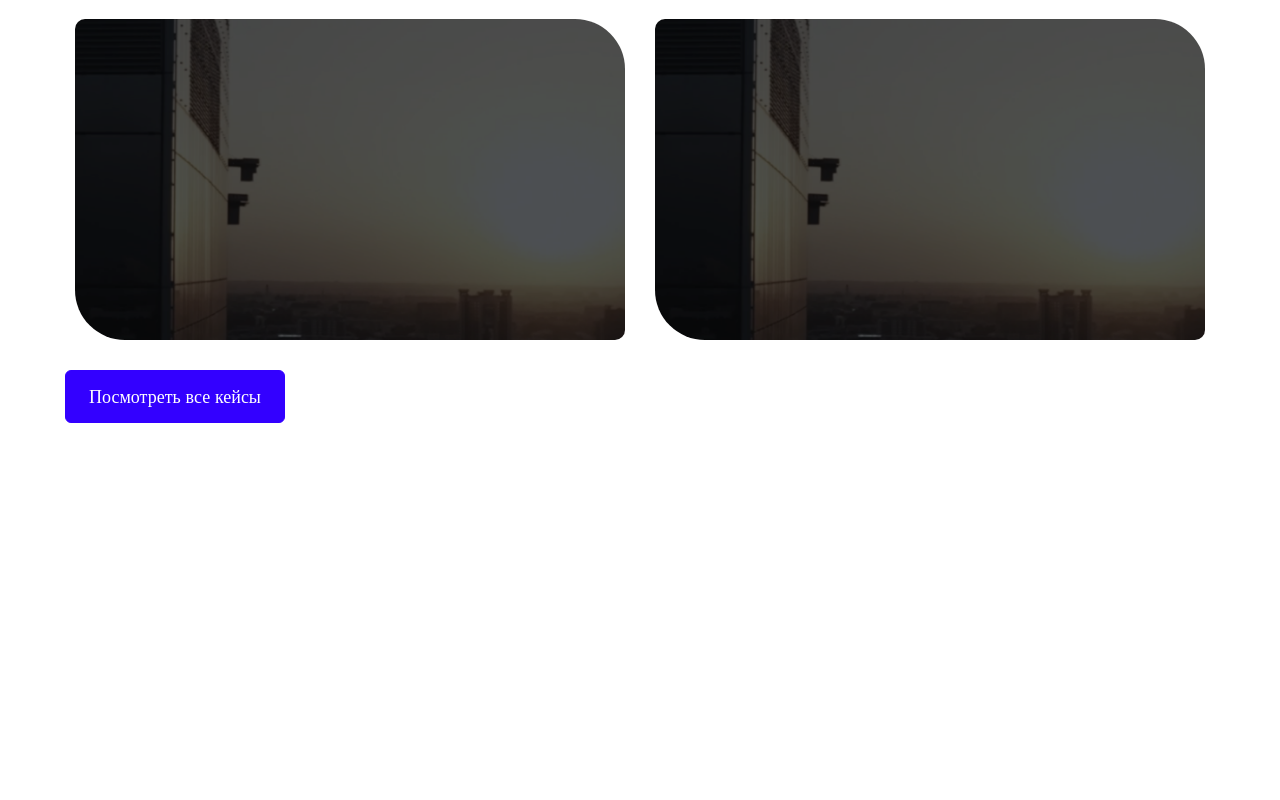
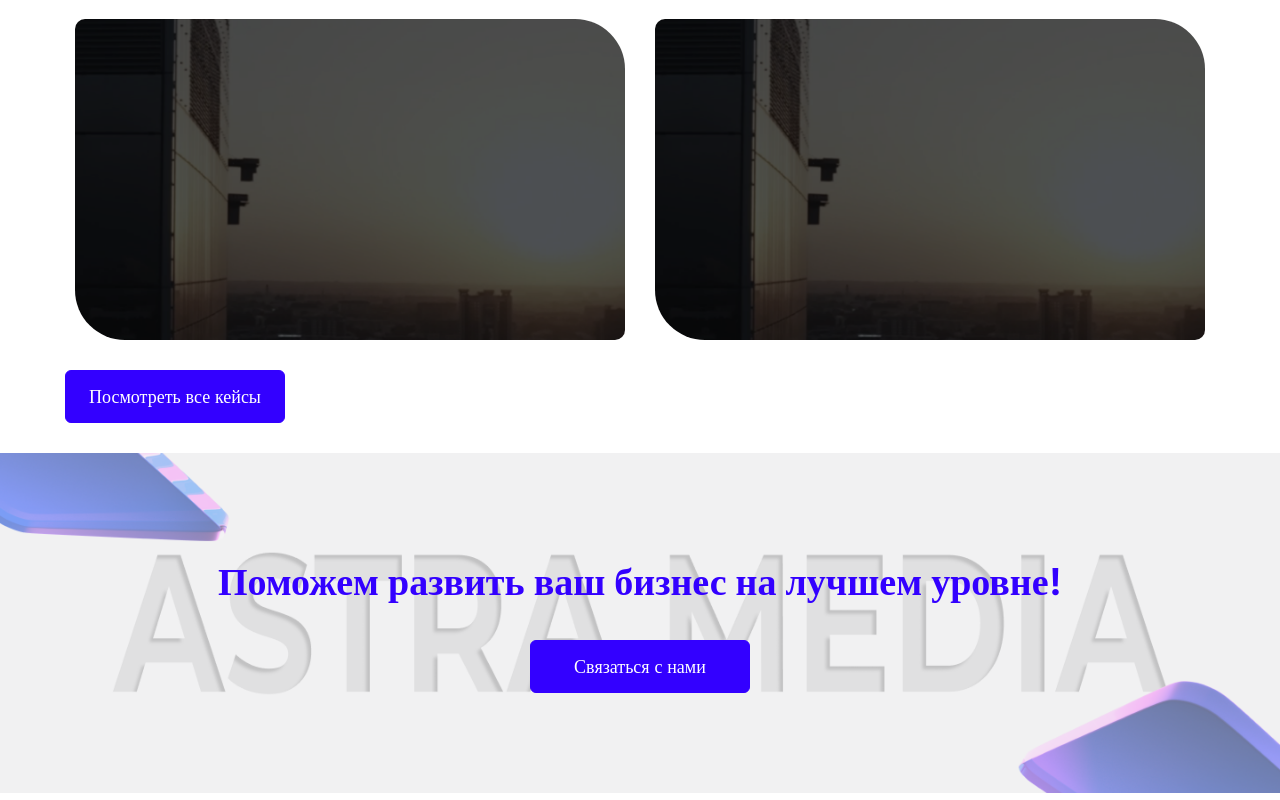
Before and after one commit to Annnabelle/astra, a React (Create React App) app: page / in a window 1280 px wide. Shown: the part 2656-3456 px from the top of the page. Before the commit the page ends 3109 px from the top, so only its background shows below. Built offline with nearby package versions, Linux system fonts and the light colour scheme.

Commit message:
add blockLevelUp

```diff
--- a/src/App.js
+++ b/src/App.js
@@ -1,3 +1,4 @@
+import BlockLevelUp from "./components/blockLevelUp";
 import Cases from "./components/cases";
 import Header from "./components/header";
 import Hero from "./components/hero";
@@ -14,6 +15,7 @@ const App = () => {
       <Services/>
       <StaticBlock/>
       <Cases/>
+      <BlockLevelUp/>
     </div>
   );
 }
--- a/src/components/blockLevelUp/index.jsx
+++ b/src/components/blockLevelUp/index.jsx
@@ -1,5 +1,6 @@
 import React from "react";
 import Button from "../button";
+import levelUpBg from "../../assets/levelUpBg.webp";
 import "./styles.sass";
 
 const BlockLevelUp = () => {
@@ -7,8 +8,9 @@ const BlockLevelUp = () => {
     <div className='blockLevelUp'>
       <div className='blockBgImage'>
         <img
-          src=''
-          alt=''
+          src={levelUpBg}
+          alt='levelUpBg'
+          className='img'
         />
       </div>
       <div className='blockLevelUpContainer'>
--- a/src/components/blockLevelUp/styles.sass
+++ b/src/components/blockLevelUp/styles.sass
@@ -0,0 +1,34 @@
+@import '../../styles/_typography'
+@import '../../styles/_variables'
+.blockLevelUp
+    position: relative
+    .blockBgImage
+        position: absolute
+        top: 0
+        left: 0
+        width: 100%
+        height: 100%
+        .img
+            width: 100%
+            height: 100%
+            object-fit: cover
+    .blockLevelUpContainer
+        position: relative
+        padding: 100px 0
+        width: 100%
+        .blockLevelUpContentContainer
+            display: flex
+            align-items: center
+            justify-content: center
+            flex-direction: column
+            row-gap: 30px
+            .blockLevelUpTitle
+                .title
+                    text-align: center
+                    +typography(38px, 600, map-get($main, "main"))
+                    @media screen and (max-width: 1250px)
+                        font-size: 32px
+                    @media screen and (max-width: 991px)
+                        font-size: 24px
+                    @media screen and (max-width: 450px)
+                        font-size: 20px
```
